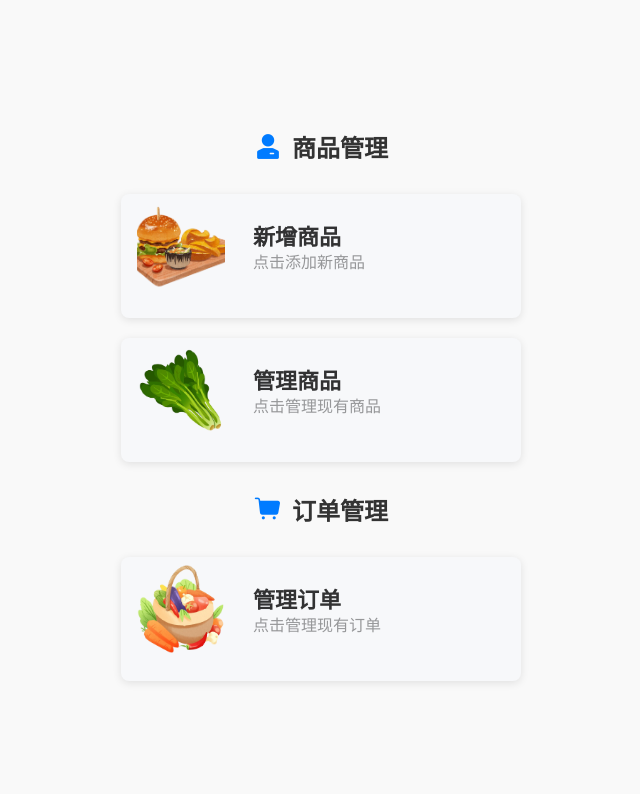
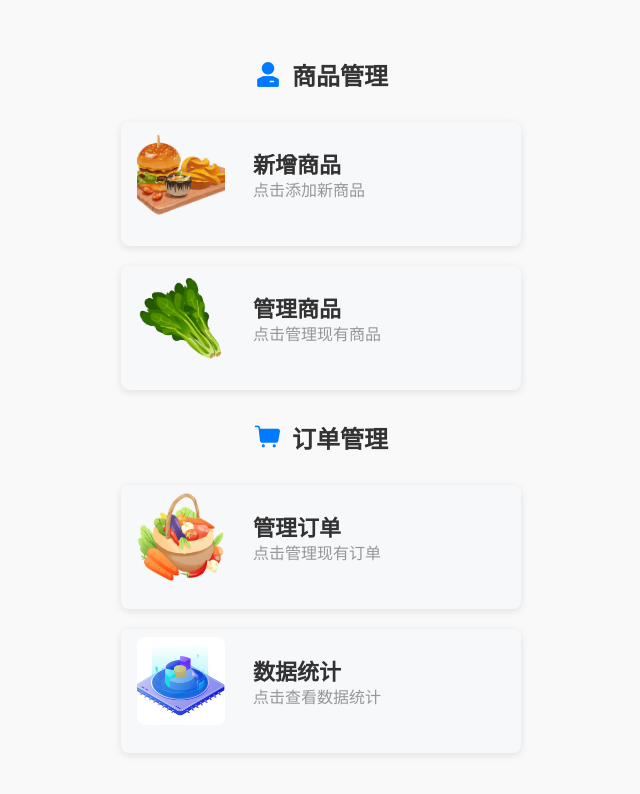
Before and after one commit to star-reader/ChuanzhiCup, a Vue app in the folder front_end/: page /manage-index in a window 1280 px wide. Shown: the top 794 px of the page, without its empty margins (319-959 px from the left). Built offline with nearby package versions, Linux system fonts and the light colour scheme; the HTML template or start-up script is replaced by a standard one.

Commit message:
statastic

```diff
--- a/front_end/src/components/ProductManagement/ManageIndex.vue
+++ b/front_end/src/components/ProductManagement/ManageIndex.vue
@@ -31,6 +31,13 @@
         :desc="'点击管理现有订单'"
         :thumb="OrderManage"
       />
+      <van-card
+        class="product-item"
+        @click="statsatic"
+        :title="'数据统计'"
+        :desc="'点击查看数据统计'"
+        :thumb="Stats"
+      />
     </div>
 </template>
 
@@ -38,6 +45,7 @@
 import FoodAdd from '@/assets/imgs/food-add.png';
 import FoodManage from '@/assets/imgs/food-manage.png';
 import OrderManage from '@/assets/imgs/order-manage.png';
+import Stats from '@/assets/imgs/sta.png';
 import router from '@/router';
 
 const addProduct = () => router.push('/product-form')
@@ -45,6 +53,8 @@ const addProduct = () => router.push('/product-form')
 const manageProducts = () => router.push('/manage-product')
 
 const manageOrders = () => router.push('/order-list')
+
+const statsatic = () => router.push('/statistics')
 
 </script>
 
--- a/front_end/src/components/Statistics/StatisticsView.vue
+++ b/front_end/src/components/Statistics/StatisticsView.vue
@@ -115,7 +115,7 @@ onMounted(() => {
     },
     yAxis: {
       type: 'category',
-      data: ['商品A', '商品B', '商品C', '商品D', '商品E']
+      data: ['新鲜番茄', '特色蔬菜', '阳江胡萝卜', '甜橙', '芒果']
     },
     series: [{
       type: 'bar',
```
Also changed, not shown: front_end/src/assets/imgs/sta.png (added), 2 other files (tests, documents, lock files or other folders).
